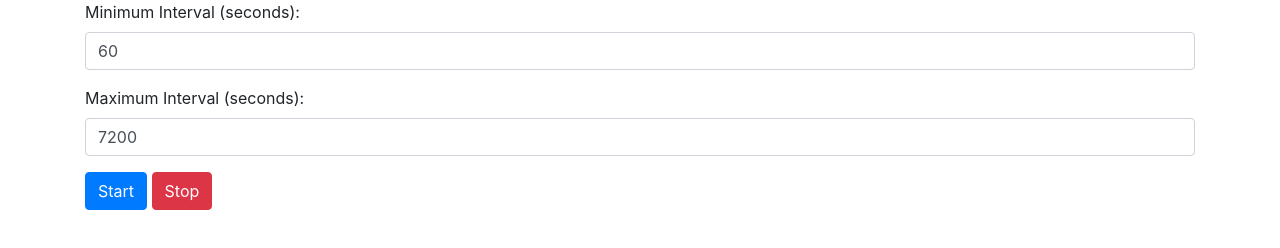
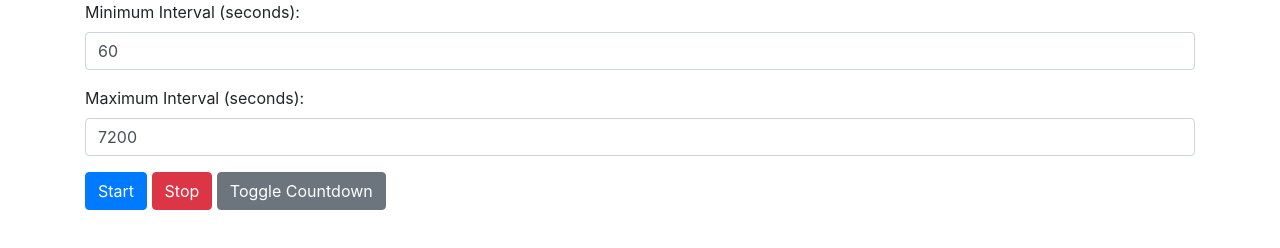
Before and after one commit to BlipOnNobodysRadar/AudioReminders, a plain HTML site: page index.html in a window 1280 px wide. Drawn offline with nearby package versions, Linux system fonts and the light colour scheme.

Commit message:
Comment code, add toggle button to countdown

```diff
--- a/index.html
+++ b/index.html
@@ -34,6 +34,7 @@
 					</div>
 					<button class="btn btn-primary" onclick="playAudio()">Start</button>
 					<button class="btn btn-danger" onclick="stopAudio()">Stop</button>
+					<button class="btn btn-secondary" onclick="toggleCountdown()">Toggle Countdown</button>
 				</div>
 			</div>
 			<div class="row" id="countdown">
@@ -44,6 +45,7 @@
 		</div>
 
 
+
 		<footer>
 		</footer>
 
--- a/js/main.js
+++ b/js/main.js
@@ -8,33 +8,46 @@ let nextPlayback;
 let countdownInterval;
 
 const playAudio = () => {
+  // play the audio
   audio.play();
+  // set the next playback time
   nextPlayback = new Date();
+  // generate a random interval
   nextInterval = randomInterval();
+  // add the interval to the current time to get the next playback time
   nextPlayback.setSeconds(nextPlayback.getSeconds() + nextInterval / 1000);
+  // set a timeout for the next playback
   intervalId = setTimeout(playAudio, nextInterval);
+  // show the countdown
   countdown.style.display = "block";
+  // update the countdown every second
   countdownInterval = setInterval(showTime, 1000);
 };
 
 const stopAudio = () => {
+  // stop the timeout and interval
   clearTimeout(intervalId);
   clearInterval(countdownInterval);
+  // pause the audio
   audio.pause();
+  // hide the countdown
   countdown.style.display = "none";
 };
 
 const randomInterval = () => {
+  // get the min and max interval values
   minInterval = document.getElementById("minInterval").value * 1000;
   maxInterval = document.getElementById("maxInterval").value * 1000;
+  // generate a random interval between the min and max
   let interval =
     Math.floor(Math.random() * (maxInterval - minInterval + 1)) + minInterval;
-  console.log(interval);
   return interval;
 };
 
 const showTime = () => {
+  // get the current time
   let now = new Date();
+  // calculate the time remaining until the next playback
   let s = Math.floor((nextPlayback - now) / 1000);
   let m = Math.floor(s / 60);
   let h = Math.floor(m / 60);
@@ -42,10 +55,18 @@ const showTime = () => {
   h %= 24;
   m %= 60;
   s %= 60;
+  // format the time
   h = h < 10 ? "0" + h : h;
   m = m < 10 ? "0" + m : m;
   s = s < 10 ? "0" + s : s;
+  // update the countdown
   time.innerHTML = (d ? d + "d " : "") + h + ":" + m + ":" + s;
 };
 
+const toggleCountdown = () => {
+  countdown.style.display === "block"
+    ? (countdown.style.display = "none")
+    : (countdown.style.display = "block");
+};
+
 countdown.style.display = "none";
```
